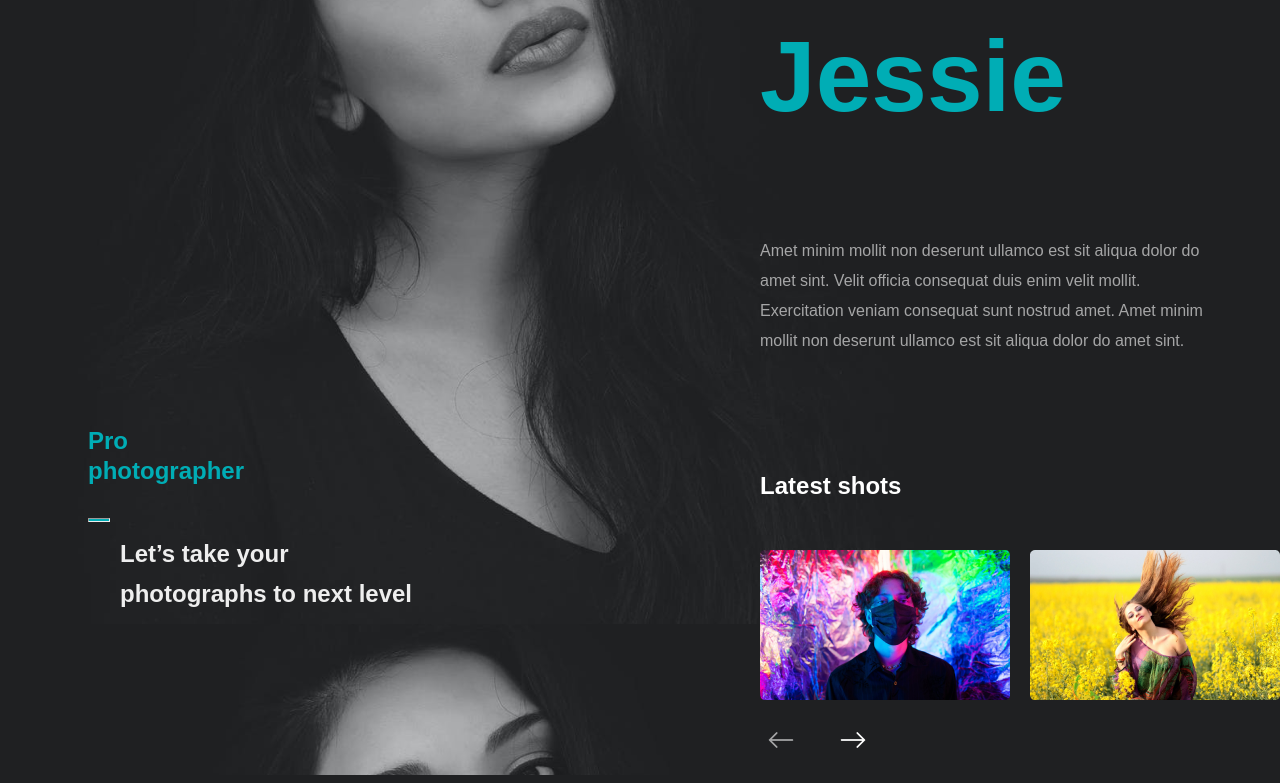
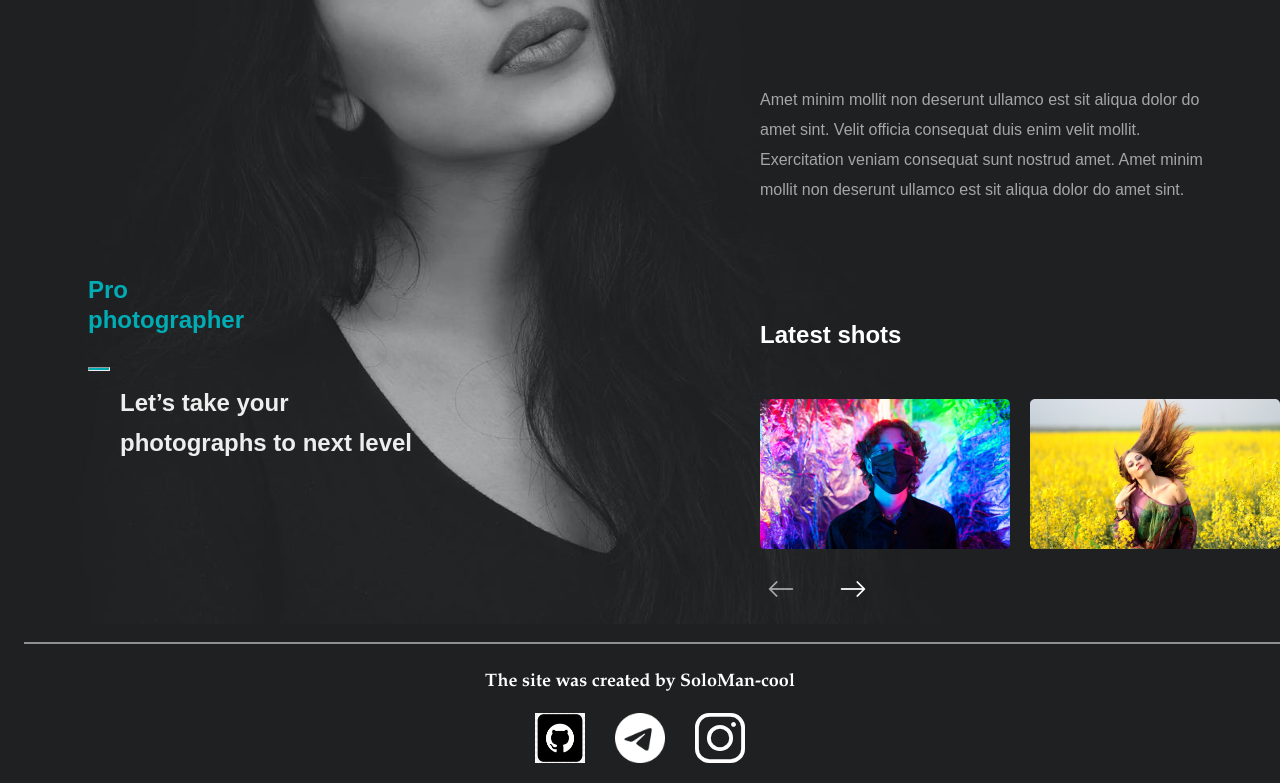
Before and after one commit to SoloMan-cool/Jessie, a plain HTML site: page index.html in a window 1280 px wide. Shown: the part 361-1144 px from the top of the page. Drawn offline with Linux system fonts and the light colour scheme.

Commit message:
finished portfolio part, fixed some mistakes

```diff
--- a/index.html
+++ b/index.html
@@ -73,5 +73,25 @@
             </div>
         </section>
     </main>
+
+    <main>
+        <section class="portfolio">
+            <div class="container portfolio__container">
+                <hr class="portfolio__line">
+                <p class="portfolio__text">The site was created by SoloMan-cool</p>
+                <div class="portfolio__box">
+                    <a href="https://github.com/SoloMan-cool" class="portfolio__silka">
+                        <img src="imges/git-logo.png" alt="" class="portfolio__img">
+                    </a>
+                    <a href="t.me/Solo_man2" class="portfolio__silka">
+                        <img src="imges/telegram-icon.webp" alt="" class="portfolio__img">
+                    </a>
+                    <a href="https://www.instagram.com/kom.olchik8/profilecard/?igsh=YnV3NTh4NmpxM2di" class="portfolio__silka">
+                        <img src="imges/instagram.svg" alt="" class="portfolio__img">
+                    </a>
+                </div>
+            </div>
+        </section>
+    </main>
 </body>
 </html>
--- a/style.css
+++ b/style.css
@@ -77,7 +77,7 @@ body {
 }
 
 .hero__container {
-    padding: 151px 0 40px 80px;
+    padding: 0 0 40px 80px;
     background-image: url(./imges/background-photo.png);
     width: 1512px;
     height: 842px;
@@ -227,3 +227,42 @@ body {
     width: 28px;
     height: 28px;
 }
+
+.portfolio {
+    margin-top: 10px;
+}
+
+.portfolio__container{
+    display: flex;
+    align-items: center;
+    flex-direction: column;
+}
+
+.portfolio__line {
+    border: none;
+    background-color: white;
+    width: 1296px;
+    height: 2px;
+    opacity: 0.5;
+}
+
+.portfolio__text {
+    color: rgb(255, 255, 255);
+    font-family: Garamond;
+    font-size: 18px;
+    font-weight: 700;
+    line-height: 140%;
+}
+
+.portfolio__box {
+    display: flex;
+    align-items: center;
+    gap: 30px;
+}
+
+/* .portfolio__silka {} */
+
+.portfolio__img {
+    width: 50px;
+    height: 50px;
+}
```
Also changed, not shown: imges/git-logo.png (added), imges/instagram.svg (added), imges/telegram-icon.webp (added).
